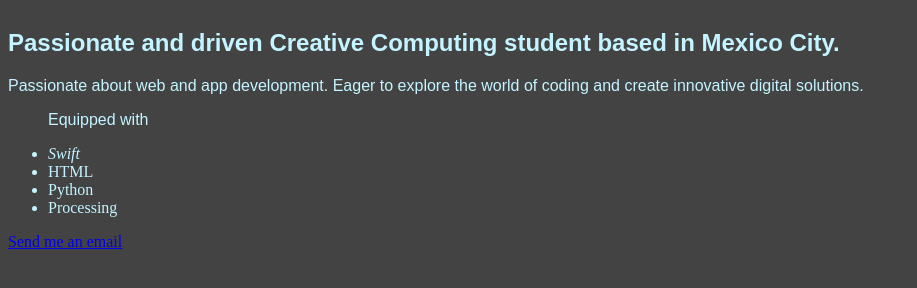
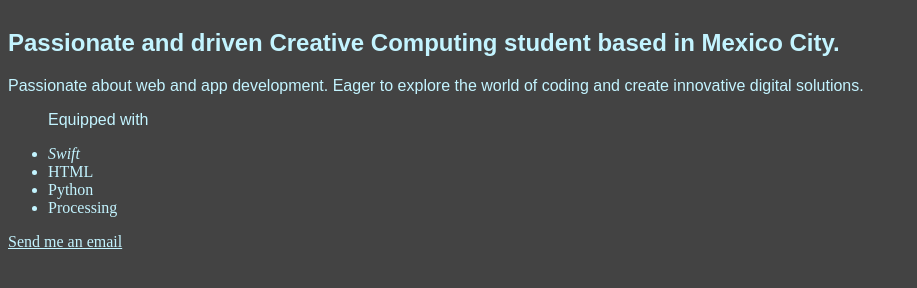
Before and after one commit to CameronTorresN/CameronTorresN, a plain HTML site: page index.html in a window 1280 px wide. Shown: the part 90-378 px from the top of the page, without its empty margins (0-917 px from the left). Drawn offline with Linux system fonts and the light colour scheme; a web font is replaced by a local one.

Commit message:
color2Font

```diff
--- a/css/style.css
+++ b/css/style.css
@@ -17,5 +17,5 @@ p{
     font-family: "area-normal-regular", sans-serif;
 }
 
-a{color: inherits;
+a{color: rgb(195, 244, 255);
 }
```
